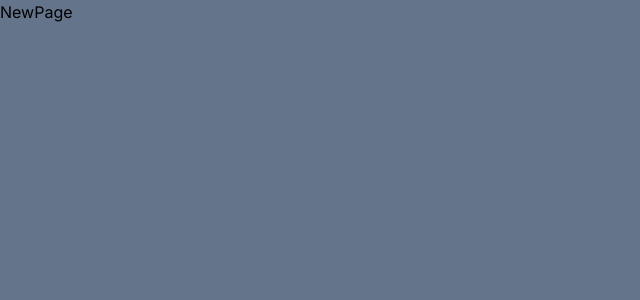
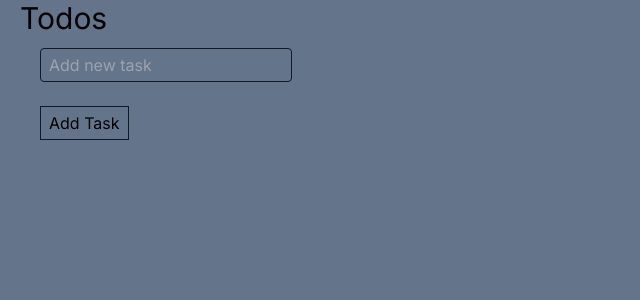
Before and after one commit to saatviksharm/to-do-app, a Next.js app: page /new in a window 1280 px wide. Shown: the top 300 px of the page, without its empty margins (0-640 px from the left). Built offline with nearby package versions, Linux system fonts and the light colour scheme.

Commit message:
removed prisma for now. added new todo app using GET PUSH PUT

```diff
--- /dev/null
+++ b/app/api/todo/route.ts
@@ -0,0 +1,27 @@
+import { NextResponse } from "next/server";
+
+let todos: Array<{ id: number; task: string; completed: boolean}> = []
+
+export async function GET() {
+
+    return NextResponse.json({todos});
+}
+
+export async function POST(request: Request) {
+    const {task} = await request.json();
+    const newTodo = { id: todos.length + 1, task, completed: false}
+    todos.push(newTodo)
+    return (
+        NextResponse.json({ message: 'To-do item added', todo: newTodo })
+    )
+}
+
+  export async function PUT(request: Request) {
+    const {id, task, completed} = await request.json();
+    const todoIndex = todos.findIndex((todo) => todo.id === id);
+    if (todoIndex === -1) {
+        return NextResponse.json({ message: 'To-do item not found' }, { status: 404 });
+      }
+      todos[todoIndex] = { id, task, completed };
+      return NextResponse.json({ message: 'To-do item updated', todo: todos[todoIndex] });
+}
--- a/app/new/page.tsx
+++ b/app/new/page.tsx
@@ -1,7 +1,118 @@
-import React from "react";
+"use client";
 
-const NewPage = () => {
-  return <div>NewPage</div>;
-};
+import { log } from "console";
+import Image from "next/image";
+import { useEffect, useState } from "react";
 
-export default NewPage;
+interface Todo {
+  id: number;
+  task: string;
+  completed: boolean;
+}
+
+export default function NewPage() {
+  const [todos, setTodos] = useState<Todo[]>([]);
+  const [newTask, setNewTask] = useState<string>("");
+  const [editTask, setEditTask] = useState<{ id: number; task: string }>({
+    id: 0,
+    task: "",
+  });
+
+  function FunctionTest() {
+    fetch("/api/todo", {
+      method: "GET",
+    })
+      .then((response) => response.json())
+      .then((data) => setTodos(data.todos));
+  }
+
+  async function addTodo() {
+    if (!newTask.trim()) {
+      alert("Task cannot be empty");
+      return;
+    }
+
+    const response = await fetch("/api/todo", {
+      method: "POST",
+      headers: {
+        "Content-Type": "application/json",
+      },
+      body: JSON.stringify({ task: newTask }),
+    });
+    const data = await response.json();
+    setTodos((prevTodos) => [...prevTodos, data.todo]);
+    setNewTask("");
+  }
+
+  async function updateTodo(id: number) {
+    const response = await fetch("/api/todo", {
+      method: "PUT",
+      headers: {
+        "Content-Type": "application/json",
+      },
+      body: JSON.stringify({ id, task: editTask.task, completed: false }),
+    });
+    const data = await response.json();
+    setTodos((prevTodos) =>
+      prevTodos.map((todo) => (todo.id === id ? data.todo : todo))
+    );
+    setEditTask({ id: 0, task: "" });
+  }
+
+  const [test, setTest] = useState<String>("on");
+
+  useEffect(() => {
+    console.log("hello");
+  }, []);
+
+  return (
+    <div>
+      <h1 className="text-3xl px-5">Todos</h1>
+      <form className="flex gap-2 felx-col px-10 py-3">
+        <input
+          type="text"
+          value={newTask}
+          onChange={(e) => setNewTask(e.target.value)}
+          placeholder="Add new task"
+          className="border border-gray-900 bg-transparent rounded px-2 py-1 outline-none focus-within:border-gray-700"
+        />
+      </form>
+      <div className="px-10 py-3">
+        <button
+          className=" py-1 px-2 border border-gray-900"
+          onClick={addTodo}
+        >
+          Add Task
+        </button>
+      </div>
+
+      <ul>
+        {todos.map((todo) => (
+          <li key={todo.id}>
+            {todo.id === editTask.id ? (
+              <input
+                type="text"
+                value={editTask.task}
+                onChange={(e) =>
+                  setEditTask({ id: todo.id, task: e.target.value })
+                }
+              />
+            ) : (
+              <span>{todo.task}</span>
+            )}
+            {todo.id === editTask.id ? (
+              <button onClick={() => updateTodo(todo.id)}>Save</button>
+            ) : (
+              <button
+                onClick={() => setEditTask({ id: todo.id, task: todo.task })}
+              >
+                {" "}
+                Edit{" "}
+              </button>
+            )}
+          </li>
+        ))}
+      </ul>
+    </div>
+  );
+}
--- a/app/page.tsx
+++ b/app/page.tsx
@@ -4,16 +4,20 @@ import { VercelClient } from "@vercel/postgres";
 import { prisma } from "./api/db";
 
 export default async function Home() {
-  const todos = await prisma.user.findMany();
-  //await prisma.user.create({ data: { name: "test", complete: false } });
+  //const todos = await prisma.todo.findMany();
+  //await prisma.todo.create({ data: { name: "test", complete: false } });
+
+  /* Code for between <ul><ul/>
+    {todos.map((todo) => (
+          <li key={todo.id}>{todo.name}</li>
+        ))}
+  */
   return (
     <div>
       <Hub></Hub>
       <h1 className="text-3xl px-5">Todos</h1>
       <ul className="pl-4">
-        {todos.map((todo) => (
-          <li key={todo.id}>{todo.name}</li>
-        ))}
+
       </ul>
     </div>
   );
```
